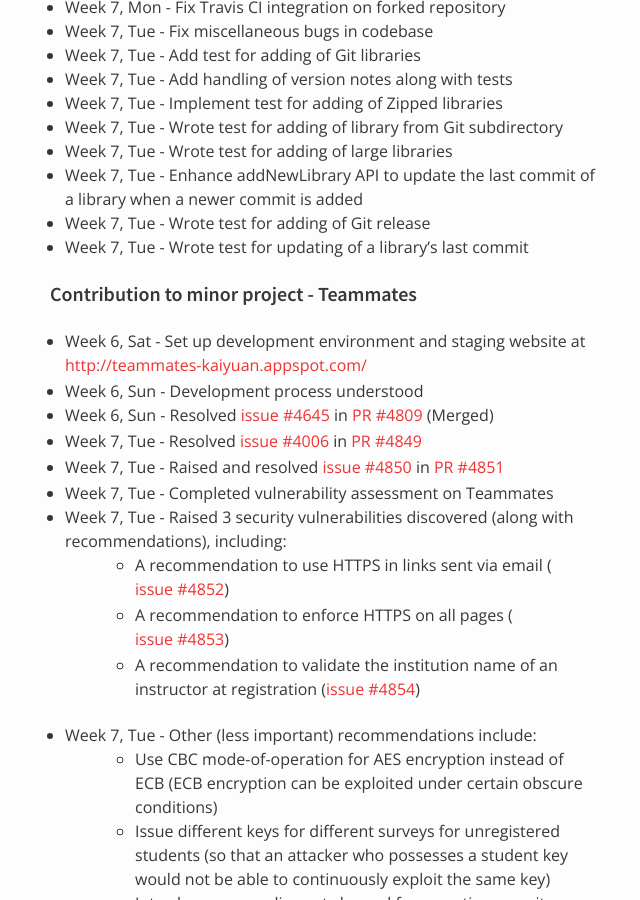
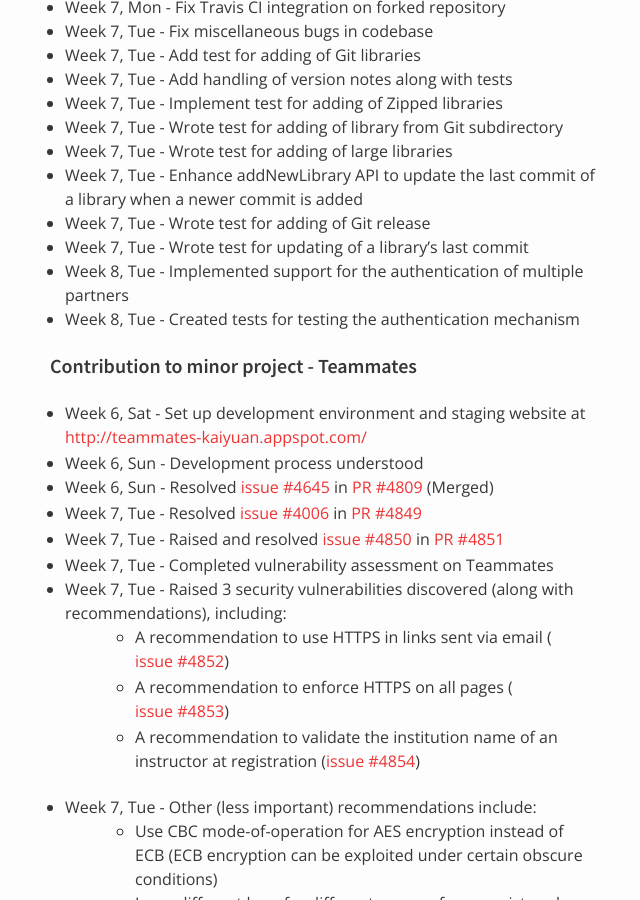
Before and after one commit to nus-oss/cs3281-AY1516S2-website, a Jekyll site: the page built from teams/codebender.md, in a window 1280 px wide and 900 px high, scrolled down 5032 px. Shown: the whole window, without its empty margins (320-960 px from the left). Built offline with Jekyll 4.4.1, drawn with Linux system fonts in a browser that asks for light colours.

Commit message:
Update KY's progress on major

```diff
--- a/teams/codebender.md
+++ b/teams/codebender.md
@@ -171,6 +171,8 @@ permalink: /teams/codebender/
 * Week 7, Tue - Enhance addNewLibrary API to update the last commit of a library when a newer commit is added
 * Week 7, Tue - Wrote test for adding of Git release
 * Week 7, Tue - Wrote test for updating of a library's last commit
+* Week 8, Tue - Implemented support for the authentication of multiple partners
+* Week 8, Tue - Created tests for testing the authentication mechanism
 
 #### Contribution to minor project - Teammates
 * Week 6, Sat - Set up development environment and staging website at [http://teammates-kaiyuan.appspot.com/](http://teammates-kaiyuan.appspot.com/)
```
